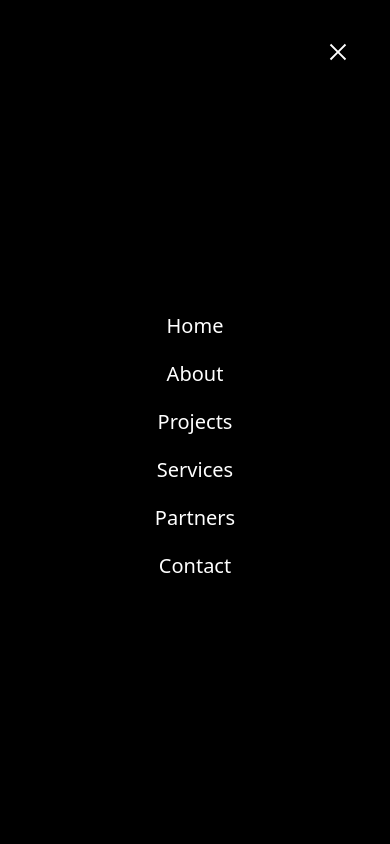
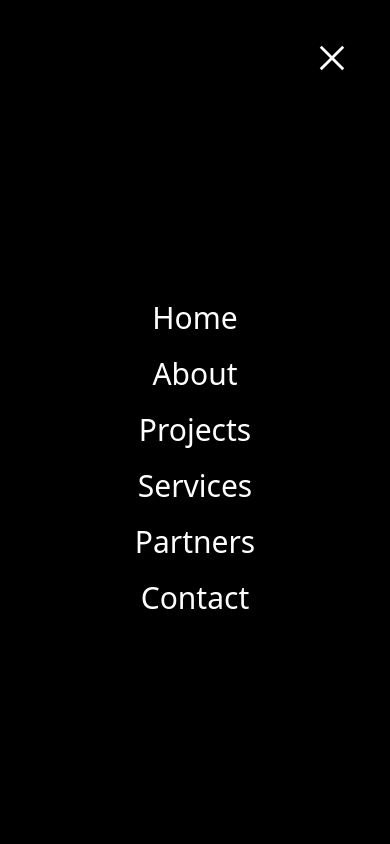
Before and after one commit to Nihat774/MBA-Project, a React (Vite) app: page / in a window 390 px wide. Both pictures are taken after a click on the icon 338 px from the left and 50 px from the top of the page. Shown: the top 844 px of the page. Built offline with nearby package versions, Linux system fonts and the light colour scheme.

Commit message:
changed text size

```diff
--- a/src/components/MobileNavbar.jsx
+++ b/src/components/MobileNavbar.jsx
@@ -13,9 +13,9 @@ function MobileNavbar() {
         isOpen && (
           <div className={`${isOpen ? "translate-x-0" : "-translate-x-full"} transform transition-transform duration-300 w-full h-screen absolute right-0 top-0 p-10 bg-black text-white`}>
             <div className='flex justify-end'>
-              <VscChromeClose className='text-2xl cursor-pointer' onClick={() => setIsOpen(!isOpen)} />
+              <VscChromeClose className='text-4xl cursor-pointer' onClick={() => setIsOpen(!isOpen)} />
             </div>
-            <div className='flex flex-col gap-5 h-full justify-center items-center  text-xl '>
+            <div className='flex flex-col gap-5 h-full justify-center items-center  text-3xl '>
               <a
                 onClick={() => setIsOpen(!isOpen)}
                 href="#"
```
